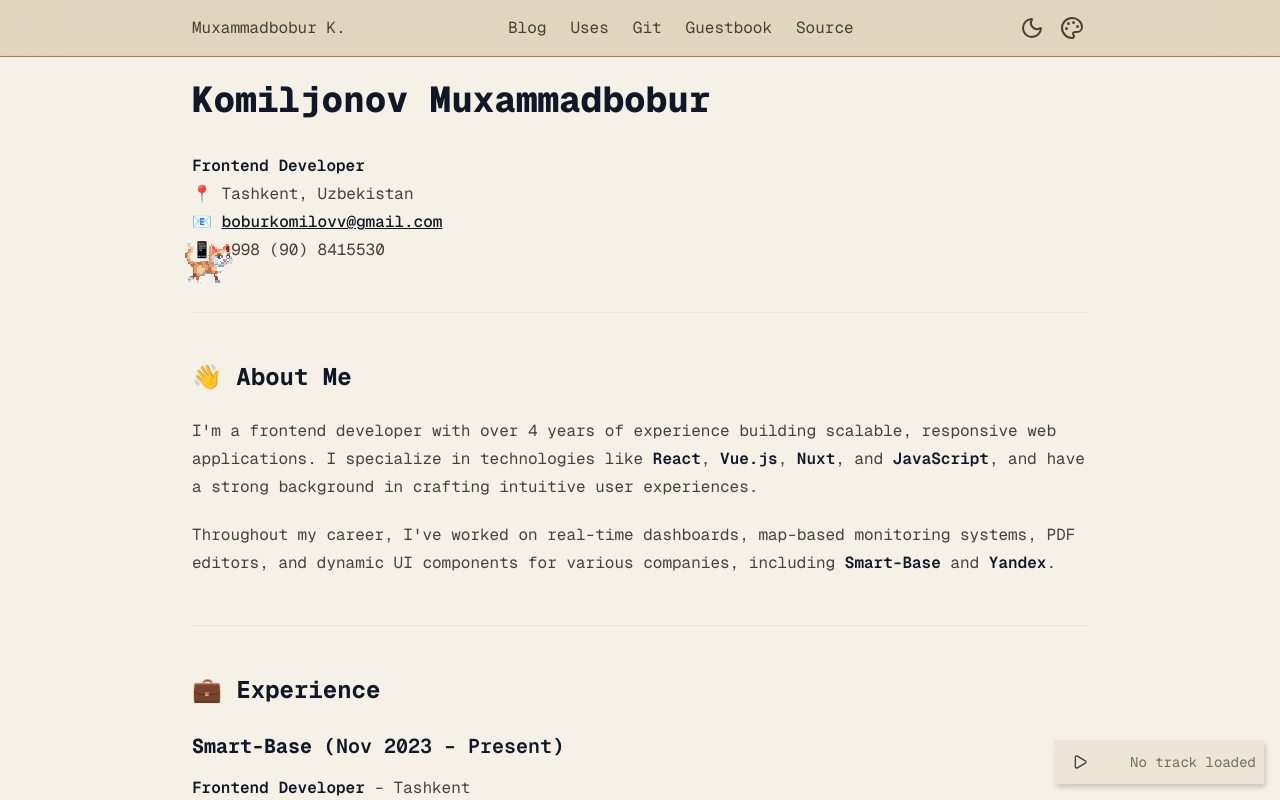
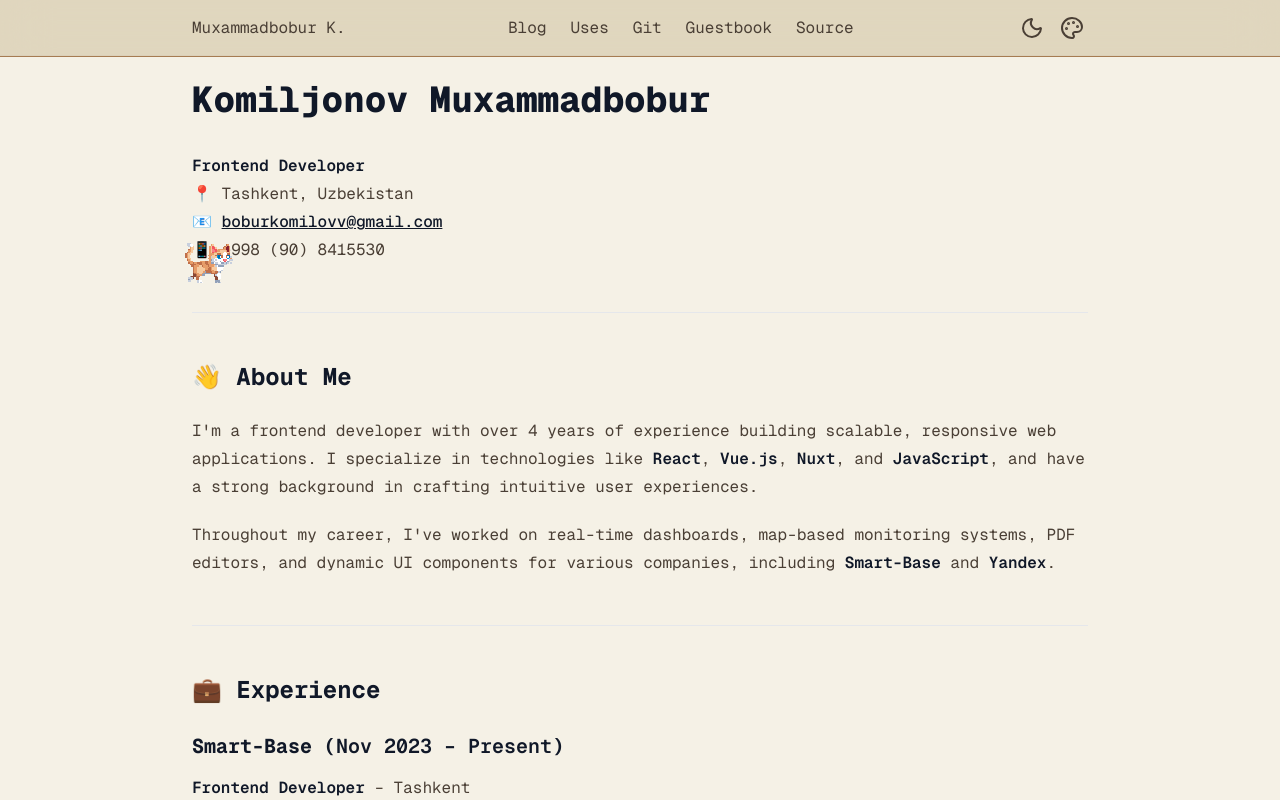
Before and after one commit to bobur-ops/BoburKomilov-homepage, a Next.js app: page / in a window 1280 px wide. Shown: the top 800 px of the page. Built offline with nearby package versions, Linux system fonts and the light colour scheme.

Commit message:
remove lofi player

```diff
--- a/src/app/layout.tsx
+++ b/src/app/layout.tsx
@@ -7,7 +7,6 @@ import Providers from "./providers";
 import { FALLBACK_DEFAULT_THEME } from "@/features/theme/consts";
 import { ScrollProgress } from "@/components/magicui/scroll-progress";
 import PixelCat from "@/features/pixel-cat";
-import LofiPlayer from "@/features/lofi-player";
 
 const geistSans = Geist({
   variable: "--font-geist-sans",
@@ -99,7 +98,6 @@ export default function RootLayout({
             ]}
           >
             <div className="min-h-[100dvh] overflow-y-auto max-w-4xl mx-auto pt-14 px-2 md:px-4 lg:px-0">
-              <LofiPlayer />
               <PixelCat />
 
               <Navbar />
```
Also changed, not shown: 1 other file (tests, documents, lock files or other folders).
